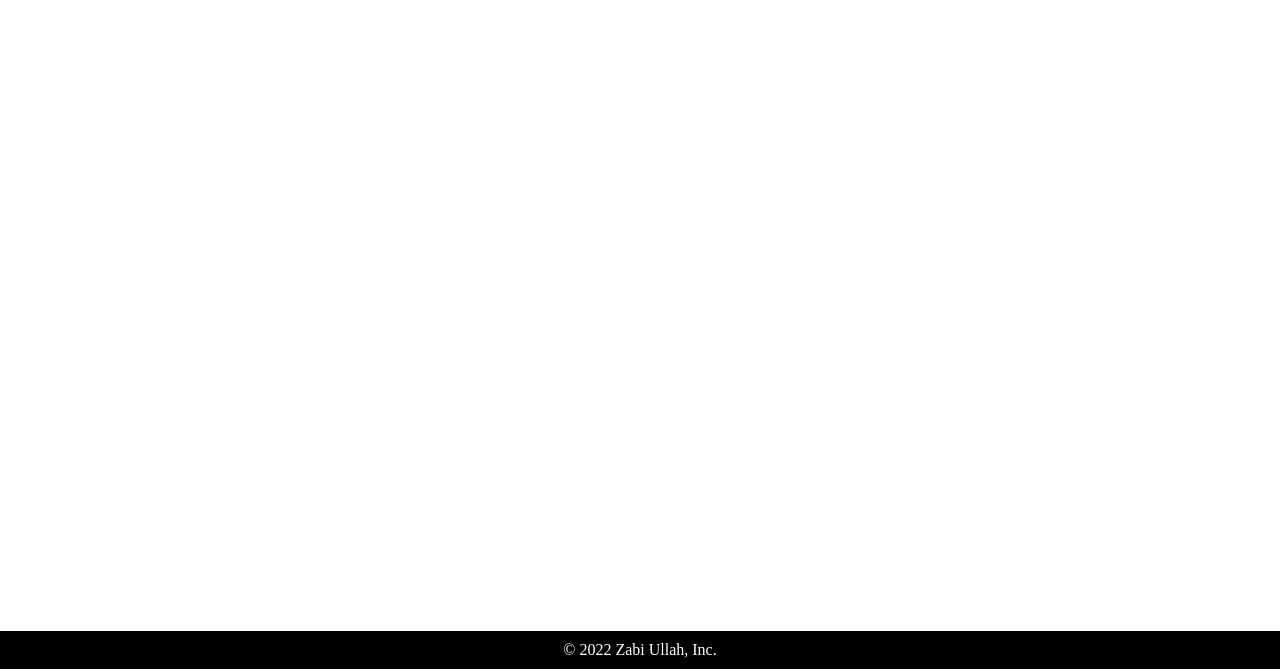
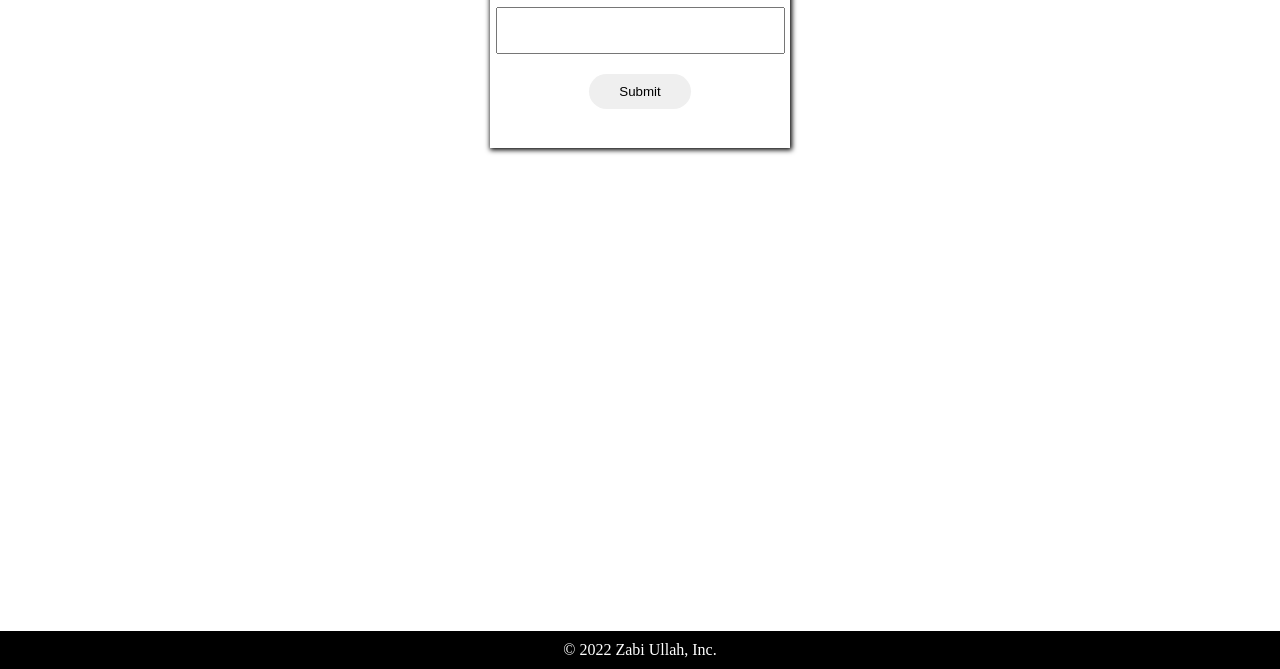
Before and after one commit to Zabi-Ullah/dep-gatsby-net, a Gatsby site: page /contact in a window 1280 px wide. Shown: the part 131-800 px from the top of the page. Built offline with nearby package versions, Linux system fonts and the light colour scheme; Gatsby itself is replaced by a stand-in of ours.

Commit message:
content update add message fauna db

```diff
--- a/package.json
+++ b/package.json
@@ -14,9 +14,13 @@
     "test": "echo \"Write tests! -> https://gatsby.dev/unit-testing\" && exit 1"
   },
   "dependencies": {
+    "@netlify/functions": "^1.0.0",
+    "@types/node": "^14.18.22",
+    "formik": "^2.2.9",
     "gatsby": "^4.19.0",
     "react": "^18.1.0",
-    "react-dom": "^18.1.0"
+    "react-dom": "^18.1.0",
+    "typescript": "^4.7.4"
   },
   "devDependencies": {
     "prettier": "^2.7.1"
--- a/src/pages/contact.tsx
+++ b/src/pages/contact.tsx
@@ -1,6 +1,60 @@
 import React from "react"
 import Layout from "../components/layout"
+import { Formik } from 'formik';
 
 export default function Contact() {
-  return <Layout>Contact! </Layout>
+  return (
+    <Layout>
+      <div className="cart">
+        <h1>Message</h1>
+        <Formik
+          initialValues={{message:'' }}
+          validate={values => {
+            const errors = {};
+            if (!values.message) {
+              errors.message = 'Required';
+            }
+            return errors;
+          }}
+          onSubmit={(values, { setSubmitting }) => {
+            fetch("/.netlify/functions/add_message",{
+              method:"post",
+              body:JSON.stringify(values)
+            })
+            .then(res=>res.json())
+            .then(data=>{
+              console.log(data)
+            })
+          }}
+        >
+          {({
+            values,
+            errors,
+            touched,
+            handleChange,
+            handleBlur,
+            handleSubmit,
+            isSubmitting,
+            /* and other goodies */
+          }) => (
+            <form onSubmit={handleSubmit}>
+              <input
+              className="input"
+                type="text"
+                name="message"
+                onChange={handleChange}
+                onBlur={handleBlur}
+                value={values.message}
+              />
+              {errors.message && touched.message && errors.message}
+              <br />
+              <button className="btn" type="submit" disabled={isSubmitting}>
+                Submit
+              </button>
+            </form>
+          )}
+        </Formik>
+      </div>
+    </Layout>
+  )
 }
--- a/src/styles/main.css
+++ b/src/styles/main.css
@@ -25,3 +25,20 @@ body{
     text-align: center;
     padding: 10px;
 }
+.cart{
+    width: 300px;
+    height: 200px;
+    box-shadow: 1px 1px 5px 1px;
+    margin: auto;
+    text-align: center;
+}
+.input{
+    padding: 10px;
+    font-size: 20px;
+}
+.btn{
+    margin-top: 20px;
+    padding: 10px 30px;
+    border: none;
+    border-radius: 30px;
+}
```
Also changed, not shown: functions/add_message/add_message.js (added, +28 -0 lines), functions/add_message/package.json (added, +14 -0 lines), src/pages/index.tsx (+7 -2 lines), netlify.toml, 3 other files.
